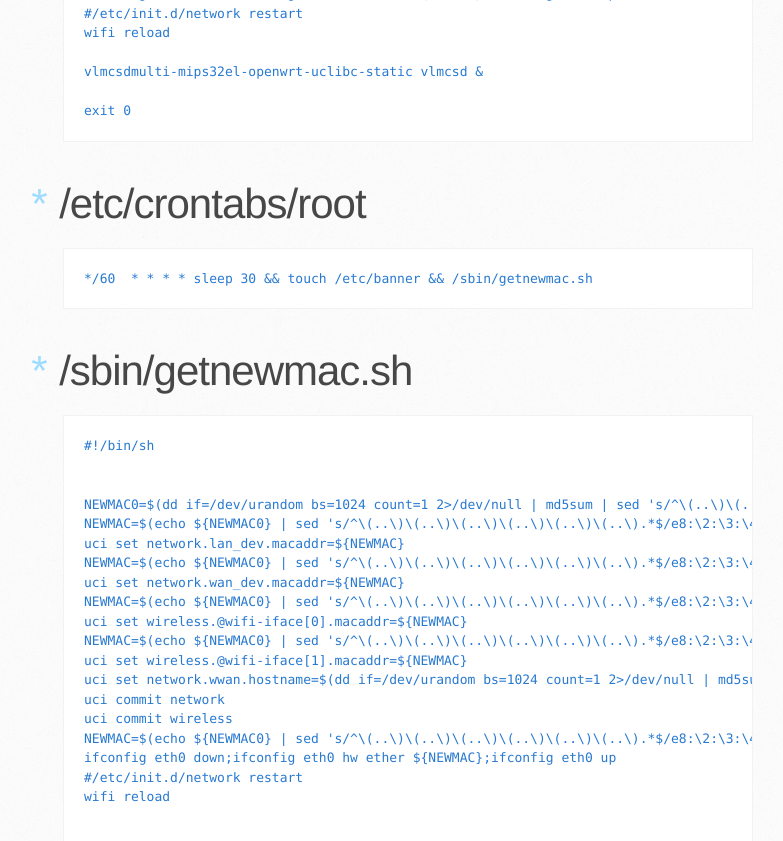
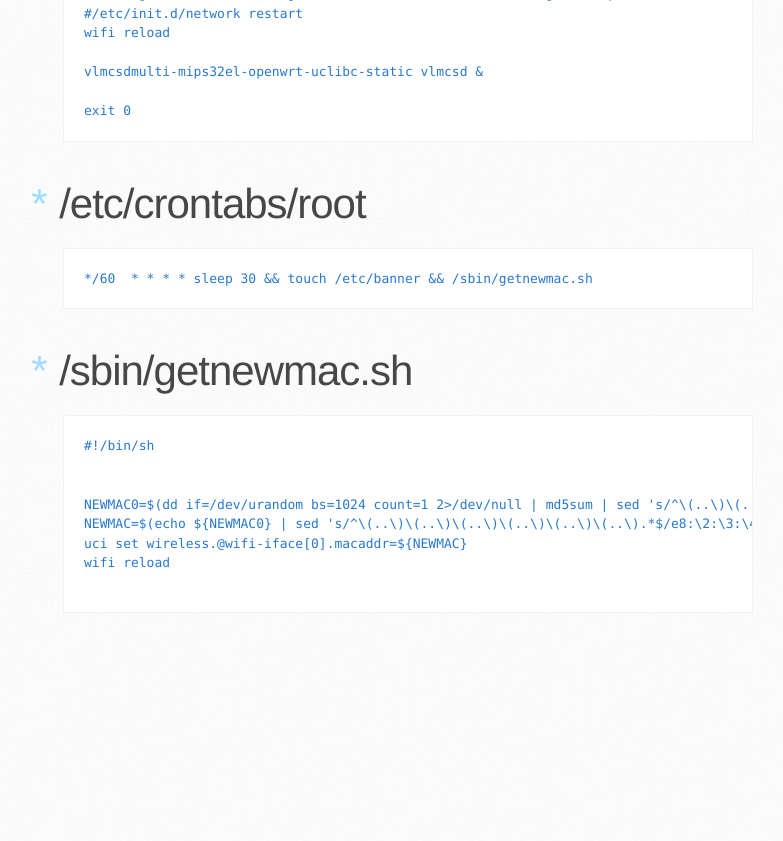
Before and after one commit to xuiv/xuiv.github.io, a Jekyll site: the page built from _posts/2018-04-20-openwrt-random-mac-address.markdown, in a window 1280 px wide and 900 px high, scrolled down 764 px. Shown: the top 841 px of the window, without its empty margins (107-890 px from the left). Built offline with Jekyll 4.4.1, drawn with Linux system fonts in a browser that asks for light colours; some web fonts are replaced; after the commit the page ends 1430 px from its top, so only the background shows below that.

Commit message:
Update 2018-04-20-openwrt-random-mac-address.markdown

````diff
--- a/_posts/2018-04-20-openwrt-random-mac-address.markdown
+++ b/_posts/2018-04-20-openwrt-random-mac-address.markdown
@@ -45,20 +45,8 @@ exit 0
 
 
 NEWMAC0=$(dd if=/dev/urandom bs=1024 count=1 2>/dev/null | md5sum | sed 's/^\(..\)\(..\)\(..\)\(..\)\(..\)\(..\).*$/\1\2\3\4\5\6/')
-NEWMAC=$(echo ${NEWMAC0} | sed 's/^\(..\)\(..\)\(..\)\(..\)\(..\)\(..\).*$/e8:\2:\3:\4:\5:81/')
-uci set network.lan_dev.macaddr=${NEWMAC}
-NEWMAC=$(echo ${NEWMAC0} | sed 's/^\(..\)\(..\)\(..\)\(..\)\(..\)\(..\).*$/e8:\2:\3:\4:\5:82/')
-uci set network.wan_dev.macaddr=${NEWMAC}
 NEWMAC=$(echo ${NEWMAC0} | sed 's/^\(..\)\(..\)\(..\)\(..\)\(..\)\(..\).*$/e8:\2:\3:\4:\5:83/')
 uci set wireless.@wifi-iface[0].macaddr=${NEWMAC}
-NEWMAC=$(echo ${NEWMAC0} | sed 's/^\(..\)\(..\)\(..\)\(..\)\(..\)\(..\).*$/e8:\2:\3:\4:\5:84/')
-uci set wireless.@wifi-iface[1].macaddr=${NEWMAC}
-uci set network.wwan.hostname=$(dd if=/dev/urandom bs=1024 count=1 2>/dev/null | md5sum | sed 's/^\(..\)\(..\)\(..\).*$/\1\2\3/')
-uci commit network
-uci commit wireless
-NEWMAC=$(echo ${NEWMAC0} | sed 's/^\(..\)\(..\)\(..\)\(..\)\(..\)\(..\).*$/e8:\2:\3:\4:\5:30/')
-ifconfig eth0 down;ifconfig eth0 hw ether ${NEWMAC};ifconfig eth0 up
-#/etc/init.d/network restart
 wifi reload
 
 ```
````
